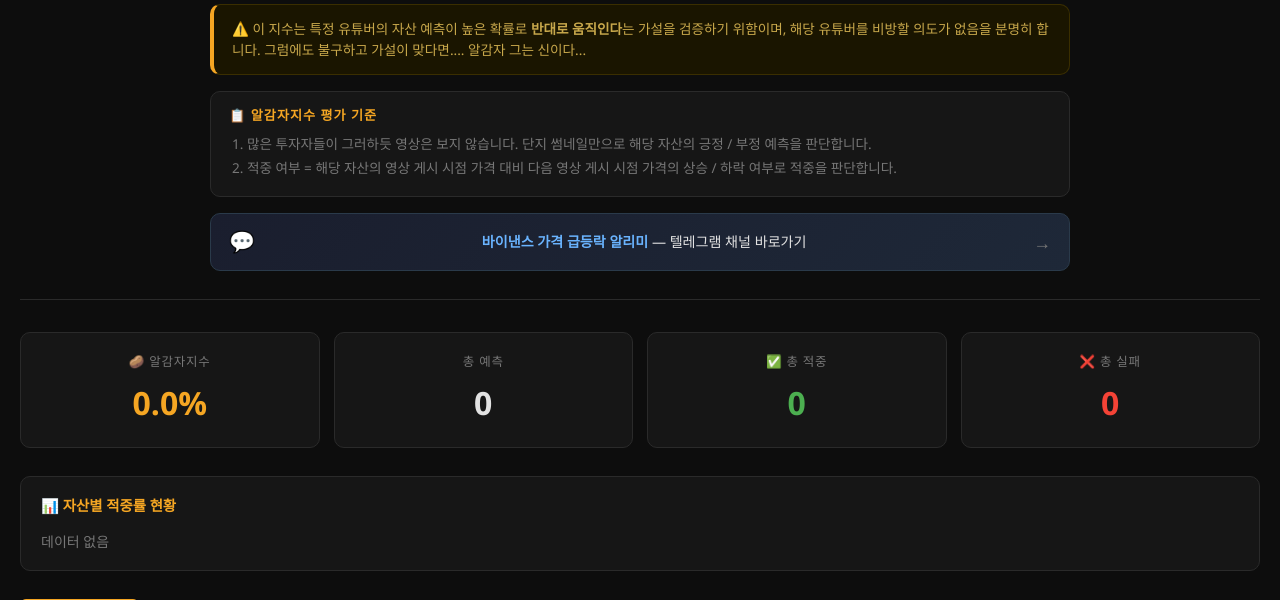
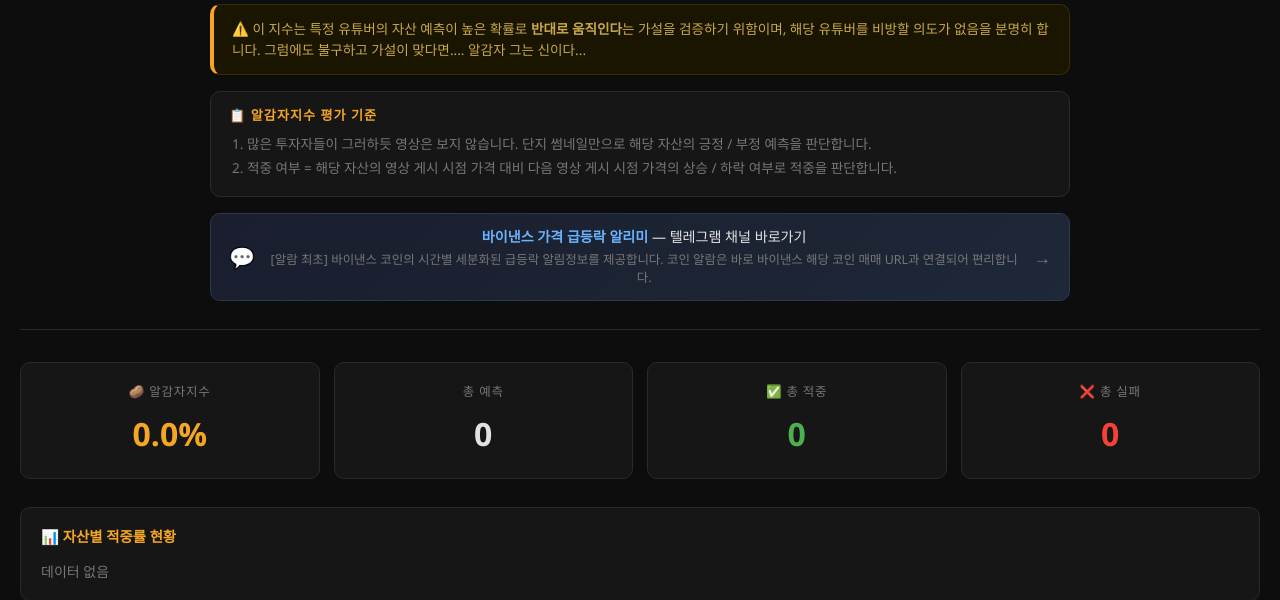
Before and after one commit to exceptfor3846-cpu/algamja-dashboard, a Flask app: page / in a window 1280 px wide. Shown: the part 155-755 px from the top of the page. Run offline with Flask 3, Linux system fonts and the light colour scheme; data comes from the database, SQL or seed files in the repository; data that the repository does not hold is empty.

Commit message:
feat: 텔레그램 채널 배너에 설명 문구 추가
Co-Authored-By: Claude Sonnet 4.6 <noreply@anthropic.com>

```diff
--- a/templates/index.html
+++ b/templates/index.html
@@ -96,7 +96,8 @@ select, input, button { font-family: inherit; }
 }
 .channel-banner:hover { border-color: #4a9eff; transform: translateY(-1px); }
 .channel-icon { font-size: 1.3rem; }
-.channel-text { flex: 1; }
+.channel-text { flex: 1; line-height: 1.5; }
+.channel-desc { display: block; font-size: 0.78rem; color: var(--muted); margin-top: 3px; }
 .channel-text b { color: #6ab4ff; }
 .channel-arrow { color: var(--muted); font-size: 1.1rem; transition: transform .2s; }
 .channel-banner:hover .channel-arrow { transform: translateX(4px); color: #6ab4ff; }
@@ -397,7 +398,10 @@ tbody tr:hover td { background: rgba(255,255,255,.025); }
 
     <a href="https://t.me/binance_pricechange" target="_blank" class="channel-banner">
       <span class="channel-icon">💬</span>
-      <span class="channel-text"><b>바이낸스 가격 급등락 알리미</b> — 텔레그램 채널 바로가기</span>
+      <span class="channel-text">
+        <b>바이낸스 가격 급등락 알리미</b> — 텔레그램 채널 바로가기
+        <span class="channel-desc">[알람 최초] 바이낸스 코인의 시간별 세분화된 급등락 알림정보를 제공합니다. 코인 알람은 바로 바이낸스 해당 코인 매매 URL과 연결되어 편리합니다.</span>
+      </span>
       <span class="channel-arrow">→</span>
     </a>
   </div>
```
